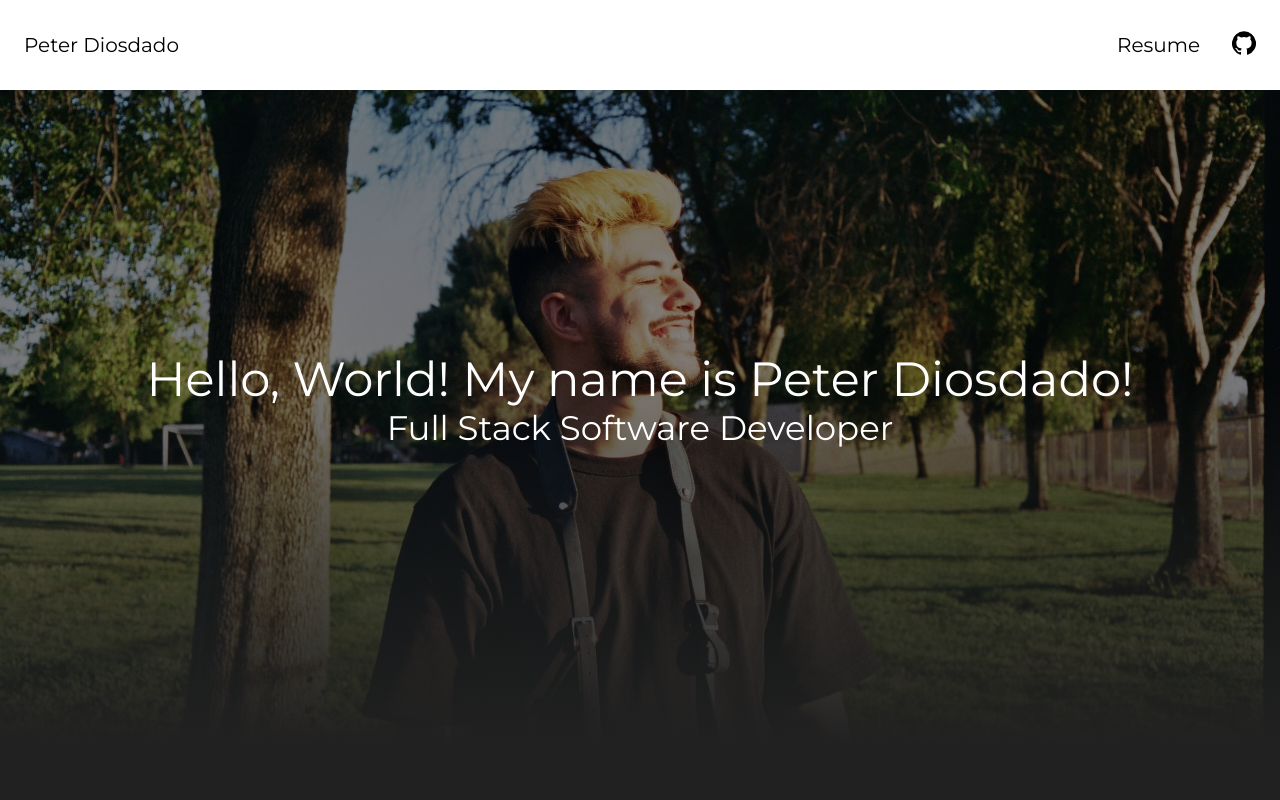
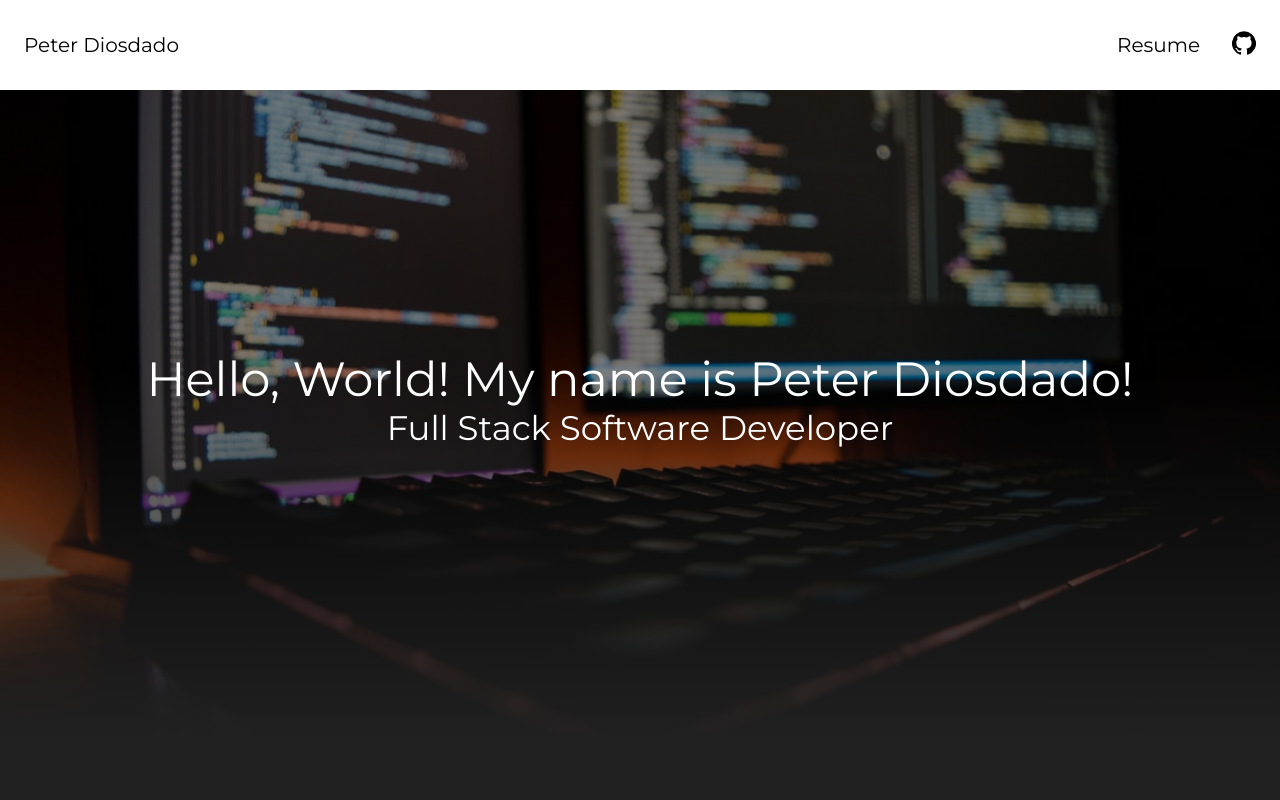
Before and after one commit to PetDios9/personal-site, a React (Create React App) app: page / in a window 1280 px wide. Shown: the top 800 px of the page. Built offline with nearby package versions, Linux system fonts and the light colour scheme.

Commit message:
changed landing page photo

```diff
--- a/src/Pages/LandingPage.js
+++ b/src/Pages/LandingPage.js
@@ -1,10 +1,10 @@
 import { Grid, makeStyles, Typography } from '@material-ui/core'
 import React from 'react'
-import peter from '../images/peter.jpg'
+import coding from '../images/coding.jpg'
 
 const useStyles = makeStyles(theme => ({
     root : {
-        background: `linear-gradient(to bottom, rgba(0,0,0,.5), rgba(0,0,0,.5), rgba(33,33,33,1) 93%), url('${peter}')`,
+        background: `linear-gradient(to bottom, rgba(0,0,0,.5), rgba(0,0,0,.5), rgba(33,33,33,1) 93%), url('${coding}')`,
         backgroundPosition: 'center',
         backgroundSize: 'cover',
         backgroundRepeat: 'no-repeat',
```
Also changed, not shown: src/images/coding.jpg (added), src/images/peter.jpg (deleted).
